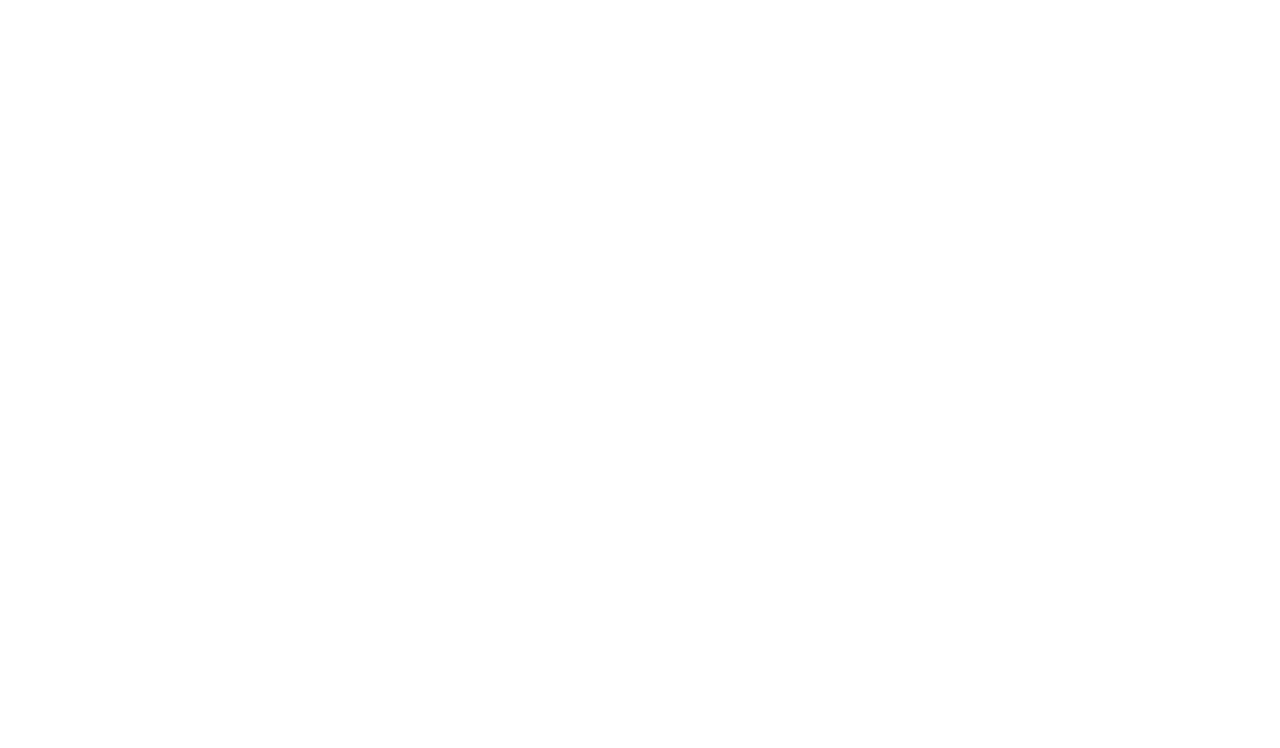
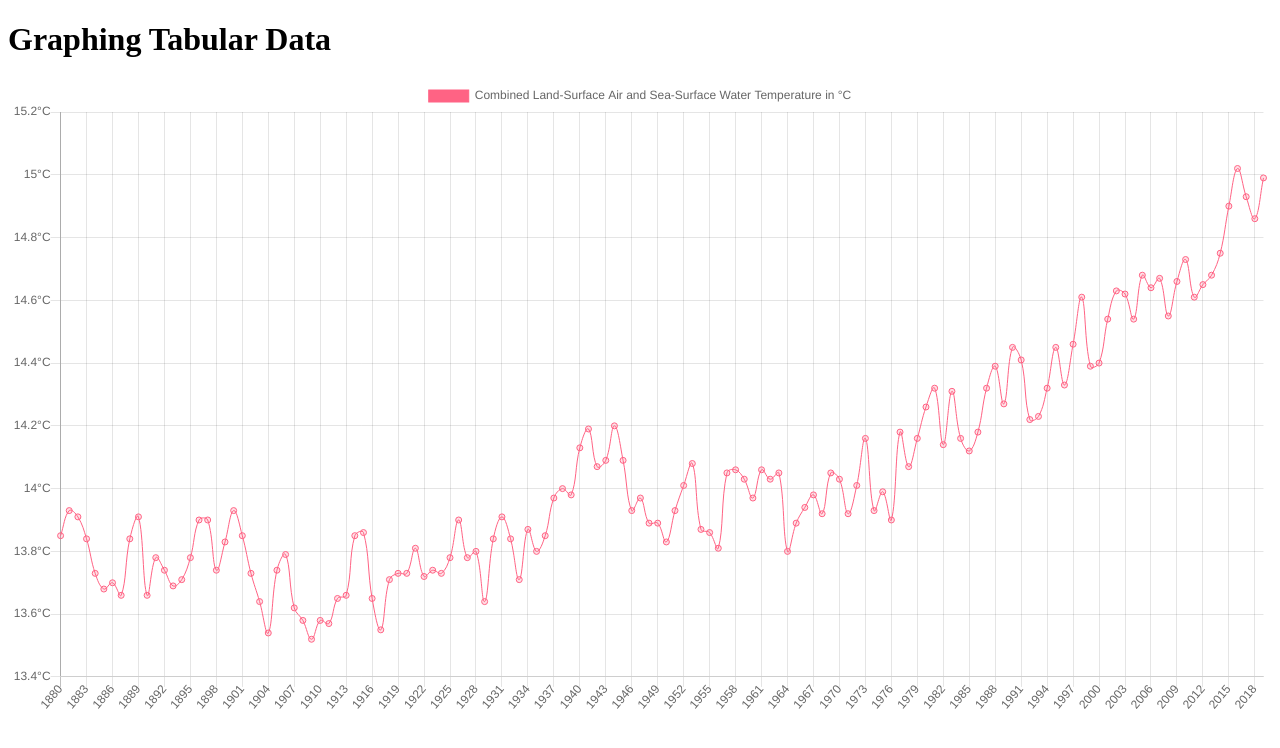
Before and after one commit to michaelamponsah/fetch-api-02, a plain HTML site: page index.html in a window 1280 px wide. Drawn offline with Linux system fonts and the light colour scheme.

Commit message:
Plotting of graph and code refinements

```diff
--- /dev/null
+++ b/data/test.csv
@@ -0,0 +1,3 @@
+Year,Glob,NHem,SHem,24N-90N,24S-24N,90S-24S,64N-90N,44N-64N,24N-44N,EQU-24N,24S-EQU,44S-24S,64S-44S,90S-64S
+1880,-.15,-.27,-.04,-.35,-.12,-.01,-.81,-.43,-.26,-.15,-.09,-.03,.05,.64
+1881,-.07,-.16,.01,-.32,.11,-.07,-.91,-.41,-.17,.10,.12,-.05,-.07,.57
--- a/index.html
+++ b/index.html
@@ -1,11 +1,14 @@
 <!DOCTYPE html>
 <html lang="en">
-<head>
-    <meta charset="UTF-8">
-    <meta name="viewport" content="width=device-width, initial-scale=1.0">
+  <head>
+    <meta charset="UTF-8" />
+    <meta name="viewport" content="width=device-width, initial-scale=1.0" />
     <title>Fetch API Practice</title>
-</head>
-<body>
-
-</body>
+  </head>
+  <body>
+    <h1>Graphing Tabular Data</h1>
+    <canvas id="chart" width="800" height="400"></canvas>
+    <script src="./js/chart.min.js" type="text/javascript"></script>
+    <script src="./js/index.js" type="text/javascript"></script>
+  </body>
 </html>
--- /dev/null
+++ b/js/index.js
@@ -0,0 +1,68 @@
+/* Fetch
+    Data from: https://data.giss.nasa.gov/gistemp
+*/
+
+const fetchData = async () => {
+  const xLabels = [];
+  const yLabels = [];
+
+  try {
+    const response = await fetch("../data/ZonAnn.Ts+dSST.csv");
+    const data = await response.text();
+    const table = data.split("\n").slice(1);
+
+    table.forEach((row) => {
+      const columns = row.split(",");
+      const year = columns[0];
+      xLabels.push(year);
+      const temp = columns[1];
+      yLabels.push(parseFloat(temp) + 14);
+    });
+  } catch (err) {
+    console.log({ success: false, message: err.message });
+  }
+  return { xLabels, yLabels };
+};
+
+const chartData = () => {
+  fetchData()
+    .then((data) => {
+      let ctx = document.getElementById("chart").getContext("2d");
+      let myChart = new Chart(ctx, {
+        type: "line",
+        data: {
+          labels: data.xLabels,
+          datasets: [
+            {
+              label:
+                "Combined Land-Surface Air and Sea-Surface Water Temperature in °C",
+              data: data.yLabels,
+              fill: false,
+              backgroundColor: "rgba(255, 99, 132, 0.2)",
+              borderColor: "rgba(255, 99, 132, 1)",
+              borderWidth: 1,
+            },
+          ],
+        },
+        options: {
+          scales: {
+            yAxes: [
+              {
+                ticks: {
+                  beginAtZero: false,
+                  callback: function (value, index, values) {
+                    return value + "°C";
+                  },
+                },
+              },
+            ],
+          },
+        },
+      });
+    })
+    .catch((err) => {
+      console.log(err, "Some error occured ...");
+    });
+};
+
+chartData();
```
Also changed, not shown: data/ZonAnn.Ts+dSST.csv (line endings or trailing spaces).
